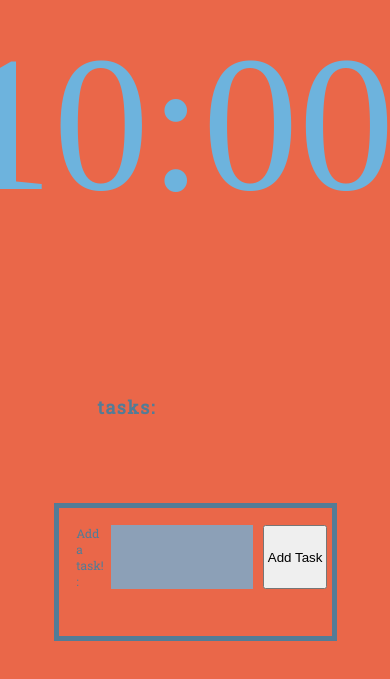
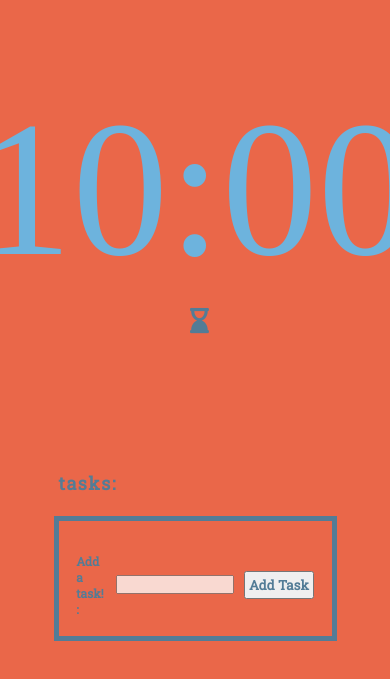
Before and after one commit to harrykeeran12/pokepomtimer, a React (Create React App) app in the folder react-pokepomtimer/: page / in a window 390 px wide. Shown: the part 145-824 px from the top of the page. Built offline with nearby package versions, Linux system fonts and the light colour scheme; a web font is replaced by a local one.

Commit message:
added media queries and changed the form a little

```diff
--- a/react-pokepomtimer/src/components/Form.js
+++ b/react-pokepomtimer/src/components/Form.js
@@ -15,7 +15,10 @@ const handleInput = event => {
   };
 const submitHandler = event => {
   event.preventDefault()
-  addtotasks(task);
+  if(task !== ' '){
+   addtotasks(task);
+   settask(' ')
+  }
 }
 
 
--- a/react-pokepomtimer/src/components/TaskList.js
+++ b/react-pokepomtimer/src/components/TaskList.js
@@ -15,8 +15,9 @@ function TaskList() {
     return(
 
       <React.Fragment>
-      <h2 className="tasks-title">tasks:</h2>
+
       <ul className="tasks-list">
+        <h2 className="tasks-title">tasks:</h2>
         {
           taskgroup.map((task, index) => (
             <Task value={task} key={index}></Task>
--- a/react-pokepomtimer/src/components/Timer.js
+++ b/react-pokepomtimer/src/components/Timer.js
@@ -48,15 +48,18 @@ function Timer(){
 
       return(
       <div className="timer-wrapper">
+        <div><i class="fa fa-circle-o" aria-hidden="true"></i>
+</div>
         <section className="timer">
 
           <p className="mins">{timerMins}</p>
           <p>:</p>
           <p className="secs">{timerSecs}</p>
+
         </section>
-        <div className="icon-circle">
-          <i className={`icon ${start ? 'fa fa-hourglass-start start' : 'fa fa-hourglass-end start' }`} aria-hidden="true" onClick={() => boolTimer()}></i>
-        </div>
+        <div className="icon-circle"><i className={`icon ${start ? 'fa fa-hourglass-start start' : 'fa fa-hourglass-end start' }`} aria-hidden="true" onClick={() => boolTimer()}></i></div>
+
+
       </div>
     )
   }
--- a/react-pokepomtimer/src/index.css
+++ b/react-pokepomtimer/src/index.css
@@ -16,6 +16,8 @@ body {
   background-color: var(--bg);
   width: 100vw;
   height: 100vh;
+  overflow-y: scroll;
+  overflow-x: hidden;
 }
 
 main {
@@ -43,9 +45,10 @@ main {
 
 .crossout {
   text-decoration: line-through;
+  opacity: 0.5;
 }
-.scroll-x {
-  overflow-x: scroll;
+.scroll-y {
+  overflow-y: scroll;
 }
 
 .timer-wrapper {
@@ -62,10 +65,14 @@ main {
   font-size: 16rem;
   display: flex;
   flex-direction: row;
+  margin-top: 5%;
 }
 .icon {
   color: var(--blue2);
   font-size: 2.1rem;
+  cursor: pointer;
+  width: 10px;
+  height: 10px;
 }
 .icon:hover {
   color: var(--blue1);
@@ -76,13 +83,17 @@ main {
   color: var(--blue2);
   width: 50%;
   height: 20%;
+  left: 0;
+  top: -50px;
+  position: relative;
   letter-spacing: 1.5px;
   pointer-events: all;
 }
 .tasks-list {
   min-width: 50%;
   max-width: 70%;
-  height: 200px;
+  height: auto;
+  max-height: 70%;
   list-style: none;
   border-width: 5px;
   border-style: solid;
@@ -98,7 +109,8 @@ main {
   margin-top: 5%;
 }
 .tasks-list li:last-child {
-  margin-bottom: 10%;
+  margin-bottom: 5%;
+  margin-right: 5%;
 }
 .task-wrapper {
   margin-left: 5%;
@@ -109,28 +121,52 @@ main {
   padding: 1.5%;
   text-align: left;
 }
-.tasks-list li p {
-  overflow: scroll;
-}
+
 .task-wrapper p {
   width: 70%;
 }
 .task-input {
   display: flex;
   flex-direction: row;
-  width: 100vw;
+  width: 100%;
   gap: 5px;
+  font-size: 16px;
+  align-items: center;
 }
 .task-input label {
-  width: 10%;
+  width: 20%;
+  font-weight: bold;
 }
 .task-input input[type="text"] {
   width: 70%;
   padding-left: 10px;
-  background-color: var(--blue1);
+  height: 70%;
+  /* background-color: var(--blue1); */
   opacity: 0.75;
-  border: none;
+  /* border: none; */
 }
 .task-input input[type="submit"] {
-  padding: 3px;
+  padding: 0.25rem;
+  width: 100px;
+  cursor: pointer;
+  color: var(--blue2);
+  font-weight: bold;
+  font-family: inherit;
 }
+
+.task-input input[type="submit"]:hover {
+  font-weight: bolder;
+}
+
+@media screen and (max-width: 500px) {
+  :root {
+    font-size: 12px;
+  }
+  .task-input label {
+    font-size: 12px;
+  }
+  .timer-wrapper {
+    gap: 1.25%;
+    flex-direction: column;
+  }
+}
```
